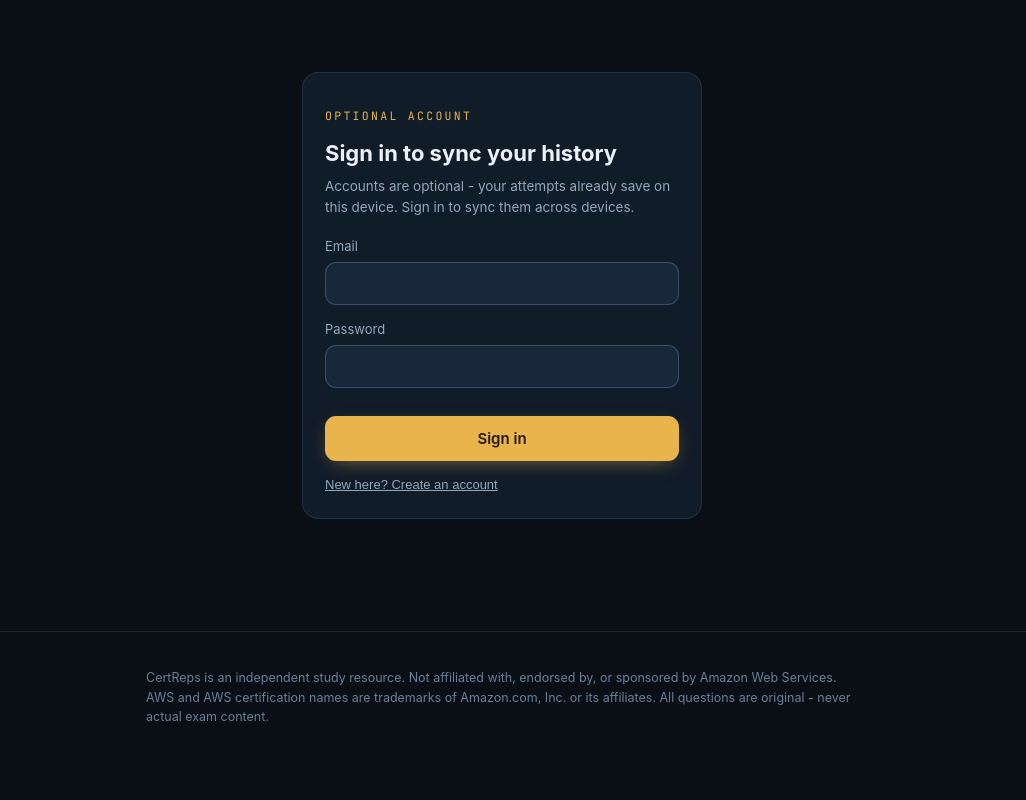
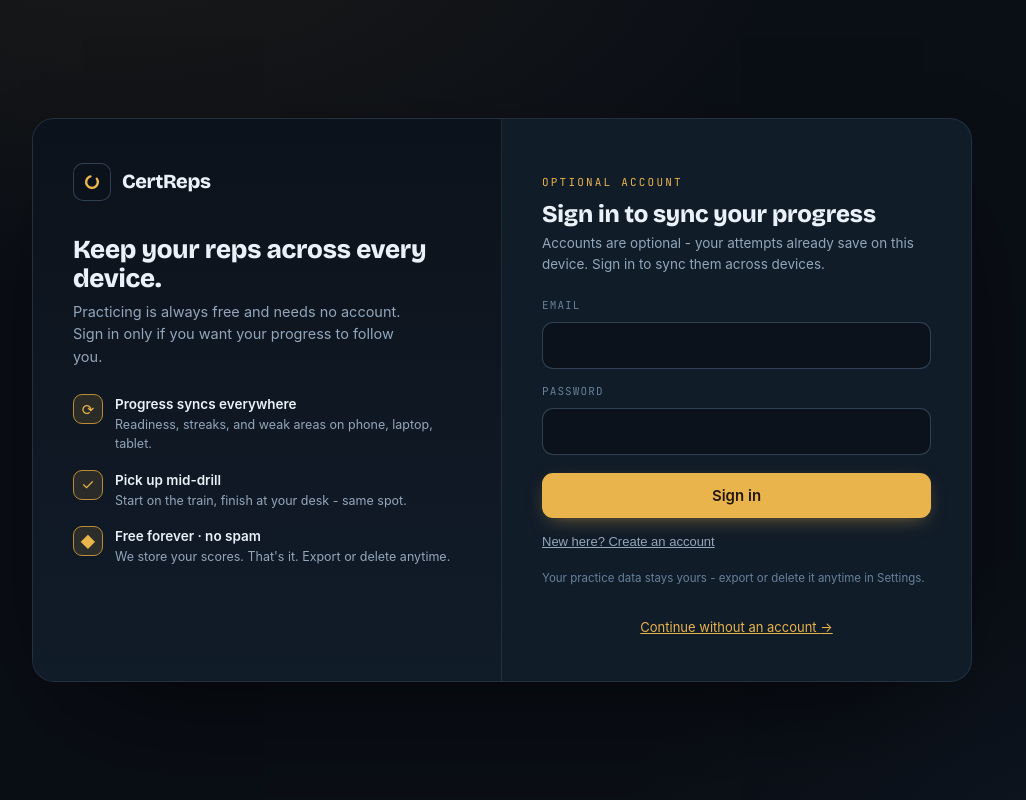
Before and after one commit to keysmon/certreps, a Next.js app: page /login in a window 1280 px wide. Shown: the top 800 px of the page, without its empty margins (138-1164 px from the left). Built offline with nearby package versions, Linux system fonts and the light colour scheme; no server answers.

Commit message:
feat(v1d): sign-in restyle

```diff
--- a/app/login/LoginClient.tsx
+++ b/app/login/LoginClient.tsx
@@ -1,7 +1,9 @@
 "use client";
 import { useState } from "react";
+import Link from "next/link";
 import { useRouter } from "next/navigation";
 import { getSupabase, supabaseAvailable } from "@/lib/supabase/client";
+import "./login.css";
 
 /**
  * Google/GitHub OAuth is deferred by user decision 2026-07-07 - email+password ships
@@ -20,23 +22,18 @@ function signInWithOAuth(provider: Provider) {
 
 type Mode = "signin" | "signup";
 
-const inputStyle: React.CSSProperties = {
-  width: "100%",
-  padding: "11px 13px",
-  fontSize: 15,
-  fontFamily: "var(--font-sans)",
-  color: "var(--text)",
-  background: "var(--panel-2)",
-  border: "1px solid var(--line-strong)",
-  borderRadius: "var(--radius-sm)",
-};
+// Glyphs via fromCharCode (craft convention) so the source stays ASCII-clean.
+const ARROW = String.fromCharCode(8594);
+const MIDDOT = String.fromCharCode(183);
+const CYCLE = String.fromCharCode(10227); // rotate
+const CHECK = String.fromCharCode(10003); // check
+const DIAMOND = String.fromCharCode(9670); // filled diamond
 
-const labelStyle: React.CSSProperties = {
-  display: "block",
-  fontSize: 13,
-  color: "var(--muted)",
-  margin: "0 0 6px",
-};
+const FEATURES = [
+  { ic: CYCLE, t: "Progress syncs everywhere", d: "Readiness, streaks, and weak areas on phone, laptop, tablet." },
+  { ic: CHECK, t: "Pick up mid-drill", d: "Start on the train, finish at your desk - same spot." },
+  { ic: DIAMOND, t: `Free forever ${MIDDOT} no spam`, d: "We store your scores. That's it. Export or delete anytime." },
+];
 
 export function LoginClient({ failed }: { failed: boolean }) {
   const router = useRouter();
@@ -88,26 +85,44 @@ export function LoginClient({ failed }: { failed: boolean }) {
   const submitLabel = isSignin ? "Sign in" : "Create account";
 
   return (
-    <div className="card" style={{ maxWidth: 400, margin: "0 auto" }}>
-      <p className="eyebrow">Optional account</p>
-      <h1 style={{ fontSize: 22, margin: "6px 0 6px" }}>
-        {isSignin ? "Sign in to sync your history" : "Create an account to sync your history"}
+    <div className="li-wrap">
+      <aside className="li-pitch">
+        <div className="li-logo">
+          <span className="li-loop" aria-hidden="true">
+            <svg viewBox="0 0 32 32" width="22" height="22">
+              <circle cx="16" cy="16" r="8.5" fill="none" stroke="var(--gold)" strokeWidth="3.5" strokeLinecap="round" strokeDasharray="42 11.4" transform="rotate(-35 16 16)" />
+            </svg>
+          </span>
+          CertReps
+        </div>
+        <h2 className="li-pitch-h">Keep your reps across every device.</h2>
+        <p className="li-pitch-p">
+          Practicing is always free and needs no account. Sign in only if you want your progress to follow you.
+        </p>
+        {FEATURES.map((f) => (
+          <div className="li-feat" key={f.t}>
+            <span className="ic" aria-hidden="true">{f.ic}</span>
+            <div>
+              <div className="ft">{f.t}</div>
+              <div className="fd">{f.d}</div>
+            </div>
+          </div>
+        ))}
+      </aside>
+
+      <div className="li-form">
+        <p className="li-eyebrow">Optional account</p>
+        <h1 className="li-h1">
+          {isSignin ? "Sign in to sync your progress" : "Create an account to sync your progress"}
         </h1>
-      <p className="small-copy" style={{ margin: "0 0 18px" }}>
-        Accounts are optional - your attempts already save on this device. Sign in to sync them
-        across devices.
+        <p className="li-lede">
+          Accounts are optional - your attempts already save on this device. Sign in to sync them across devices.
         </p>
-      {failed && (
-        <p style={{ color: "var(--rose)", fontSize: 13.5, margin: "0 0 14px" }}>
-          Sign-in didn&apos;t complete. Please try again.
-        </p>
-      )}
+        {failed && <p className="li-error">Sign-in didn&apos;t complete. Please try again.</p>}
 
-      <form onSubmit={onSubmit} style={{ display: "flex", flexDirection: "column", gap: 14 }}>
-        <div>
-          <label htmlFor="email" style={labelStyle}>
-            Email
-          </label>
+        <form onSubmit={onSubmit}>
+          <div className="li-field">
+            <label htmlFor="email">Email</label>
             <input
               id="email"
               type="email"
@@ -115,13 +130,10 @@ export function LoginClient({ failed }: { failed: boolean }) {
               autoComplete="email"
               value={email}
               onChange={(e) => setEmail(e.target.value)}
-            style={inputStyle}
             />
           </div>
-        <div>
-          <label htmlFor="password" style={labelStyle}>
-            Password
-          </label>
+          <div className="li-field">
+            <label htmlFor="password">Password</label>
             <input
               id="password"
               type="password"
@@ -132,73 +144,47 @@ export function LoginClient({ failed }: { failed: boolean }) {
               autoComplete={isSignin ? "current-password" : "new-password"}
               value={password}
               onChange={(e) => setPassword(e.target.value)}
-            style={inputStyle}
             />
-          {!isSignin && (
-            <p className="small-copy" style={{ margin: "6px 0 0", fontSize: 12.5 }}>
-              At least 8 characters.
-            </p>
-          )}
+            {!isSignin && <p className="li-hint">At least 8 characters.</p>}
           </div>
 
           {/* aria-live: these two insert AFTER submit, so screen readers need the announcement. */}
           <div aria-live="polite">
-          {error && (
-            <p style={{ color: "var(--rose)", fontSize: 13.5, margin: 0 }}>{error}</p>
-          )}
-          {notice && (
-            <p className="small-copy" style={{ margin: 0 }}>
-              {notice}
-            </p>
-          )}
+            {error && <p className="li-error" style={{ margin: "0 0 8px" }}>{error}</p>}
+            {notice && <p className="li-hint" style={{ margin: "0 0 8px" }}>{notice}</p>}
           </div>
 
-        <button
-          type="submit"
-          className="btn btn-primary"
-          disabled={pending}
-          style={{ width: "100%", justifyContent: "center" }}
-        >
+          <button type="submit" className="btn btn-primary li-submit" disabled={pending}>
             {pending ? "Working..." : submitLabel}
           </button>
         </form>
 
-      {/* Dormant while OAUTH_DEFERRED - the provider buttons re-appear when the flag flips. */}
+        <button type="button" onClick={toggleMode} className="li-toggle">
+          {isSignin ? "New here? Create an account" : "Already have an account? Sign in"}
+        </button>
+
+        {/* Dormant while OAUTH_DEFERRED - the provider buttons re-appear (styled) when the flag flips. */}
         {!OAUTH_DEFERRED && (
-        <div style={{ display: "flex", flexDirection: "column", gap: 10, marginTop: 14 }}>
-          <button
-            className="btn btn-primary"
-            style={{ width: "100%", justifyContent: "center" }}
-            onClick={() => signInWithOAuth("google")}
-          >
+          <>
+            <div className="li-divider">or continue with</div>
+            <div className="li-oauth">
+              <button type="button" className="btn btn-oauth" onClick={() => signInWithOAuth("google")}>
                 Continue with Google
               </button>
-          <button
-            className="btn btn-ghost"
-            style={{ width: "100%", justifyContent: "center" }}
-            onClick={() => signInWithOAuth("github")}
-          >
+              <button type="button" className="btn btn-oauth" onClick={() => signInWithOAuth("github")}>
                 Continue with GitHub
               </button>
             </div>
+          </>
         )}
 
-      <button
-        type="button"
-        onClick={toggleMode}
-        style={{
-          background: "none",
-          border: "none",
-          color: "var(--muted)",
-          fontSize: 13,
-          cursor: "pointer",
-          padding: 0,
-          marginTop: 16,
-          textDecoration: "underline",
-        }}
-      >
-        {isSignin ? "New here? Create an account" : "Already have an account? Sign in"}
-      </button>
+        <p className="li-fine">
+          Your practice data stays yours - export or delete it anytime in Settings.
+        </p>
+        <div className="li-skip">
+          <Link href="/catalog">Continue without an account {ARROW}</Link>
+        </div>
+      </div>
     </div>
   );
 }
--- /dev/null
+++ b/app/login/login.css
@@ -0,0 +1,53 @@
+/* Sign in (app/login) - split-card restyle from design/redesign/SignIn.html. li- prefixed.
+   Our email+password form fills the right panel; the left pitch panel hides under 760px.
+   The magic-link visual is replaced by our real password fields; OAuth stays deferred. */
+.li-page {
+  min-height: 100vh;
+  display: grid;
+  place-items: center;
+  padding: 40px 20px;
+  background:
+    radial-gradient(1200px 620px at 20% -10%, rgba(233, 180, 76, 0.07), transparent 60%),
+    radial-gradient(1000px 620px at 100% 110%, rgba(90, 169, 240, 0.06), transparent 55%);
+}
+.li-wrap { width: 100%; max-width: 940px; display: grid; grid-template-columns: 1fr 1fr; border: 1px solid var(--line); border-radius: 22px; overflow: hidden; background: var(--panel); box-shadow: 0 50px 120px -50px rgba(0, 0, 0, 0.8); }
+
+.li-pitch { padding: 44px 40px; background: linear-gradient(180deg, var(--ink-2), var(--panel)); border-right: 1px solid var(--line); }
+.li-logo { display: flex; align-items: center; gap: 11px; font-family: var(--font-display); font-weight: 800; font-size: 20px; letter-spacing: -0.02em; margin-bottom: 34px; color: var(--text); }
+.li-loop { width: 38px; height: 38px; border-radius: 10px; background: var(--ink-2); border: 1px solid var(--line-strong); display: grid; place-items: center; }
+.li-pitch-h { font-family: var(--font-display); font-size: 26px; font-weight: 800; letter-spacing: -0.01em; line-height: 1.12; margin: 0 0 8px; }
+.li-pitch-p { color: var(--muted); font-size: 14.5px; margin: 0 0 26px; max-width: 340px; }
+.li-feat { display: flex; gap: 12px; align-items: flex-start; margin-bottom: 16px; }
+.li-feat .ic { width: 30px; height: 30px; border-radius: 9px; background: var(--gold-soft); border: 1px solid var(--gold-dim); display: grid; place-items: center; color: var(--gold); flex-shrink: 0; font-size: 15px; }
+.li-feat .ft { font-size: 13.5px; font-weight: 600; }
+.li-feat .fd { font-size: 12.5px; color: var(--muted); }
+
+.li-form { padding: 44px 40px; display: flex; flex-direction: column; justify-content: center; }
+.li-eyebrow { font-family: var(--font-mono); font-size: 11px; letter-spacing: 0.2em; text-transform: uppercase; color: var(--gold); margin-bottom: 10px; }
+.li-h1 { font-family: var(--font-display); font-size: 24px; font-weight: 800; letter-spacing: -0.01em; line-height: 1.12; margin: 0 0 6px; }
+.li-lede { color: var(--muted); font-size: 13.5px; margin: 0 0 22px; }
+.li-field { margin-bottom: 14px; }
+.li-form label { font-family: var(--font-mono); font-size: 11px; letter-spacing: 0.1em; text-transform: uppercase; color: var(--faint); display: block; margin-bottom: 8px; }
+.li-form input { width: 100%; background: var(--ink-2); border: 1px solid var(--line-strong); border-radius: 11px; padding: 13px 15px; color: var(--text); font-family: var(--font-sans); font-size: 15px; outline: none; transition: 0.14s; }
+.li-form input:focus { border-color: var(--gold-dim); }
+.li-error { color: var(--rose); font-size: 13.5px; margin: 0 0 14px; }
+.li-hint { color: var(--muted); font-size: 12.5px; margin: 6px 0 0; }
+.li-submit { width: 100%; justify-content: center; margin-top: 4px; }
+.li-toggle { background: none; border: none; color: var(--muted); font-size: 13px; cursor: pointer; padding: 0; margin-top: 16px; text-decoration: underline; align-self: flex-start; }
+
+.li-divider { display: flex; align-items: center; gap: 12px; margin: 20px 0; color: var(--faint); font-family: var(--font-mono); font-size: 11px; }
+.li-divider::before, .li-divider::after { content: ""; flex: 1; height: 1px; background: var(--line); }
+.li-oauth { display: flex; flex-direction: column; gap: 10px; }
+.btn-oauth { background: var(--panel-2); color: var(--text); border: 1px solid var(--line-strong); width: 100%; justify-content: center; }
+.btn-oauth:hover { border-color: var(--gold-dim); }
+
+.li-fine { font-size: 11.5px; color: var(--faint); margin-top: 20px; line-height: 1.6; }
+.li-skip { text-align: center; margin-top: 18px; font-size: 13px; }
+
+@media (max-width: 760px) {
+  .li-wrap { grid-template-columns: 1fr; }
+  .li-pitch { display: none; }
+}
+@media (max-width: 480px) {
+  .li-form { padding: 34px 24px; }
+}
--- a/app/login/page.tsx
+++ b/app/login/page.tsx
@@ -1,5 +1,6 @@
 import type { Metadata } from "next";
 import { LoginClient } from "./LoginClient";
+import "./login.css";
 
 export const metadata: Metadata = {
   title: "Sign in",
@@ -13,7 +14,7 @@ export default async function LoginPage({
 }) {
   const { error } = await searchParams;
   return (
-    <main className="container" style={{ paddingTop: 72, paddingBottom: 48 }}>
+    <main className="li-page">
       <LoginClient failed={error === "auth"} />
     </main>
   );
```
Lines whose indentation alone changed are shown as unchanged.
